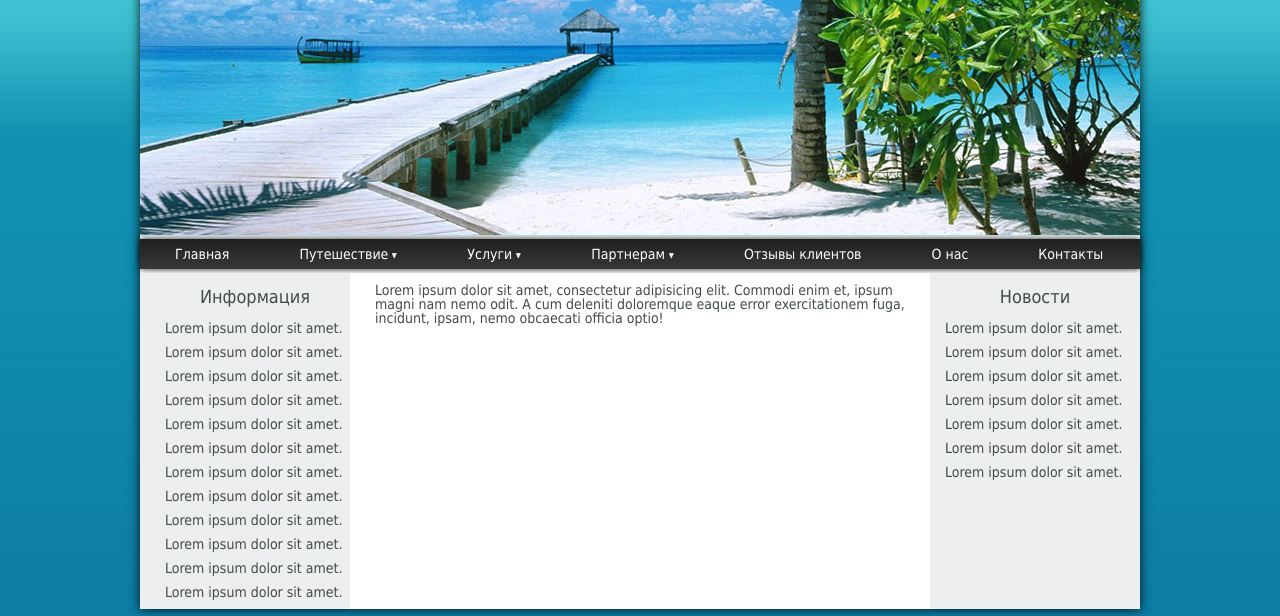
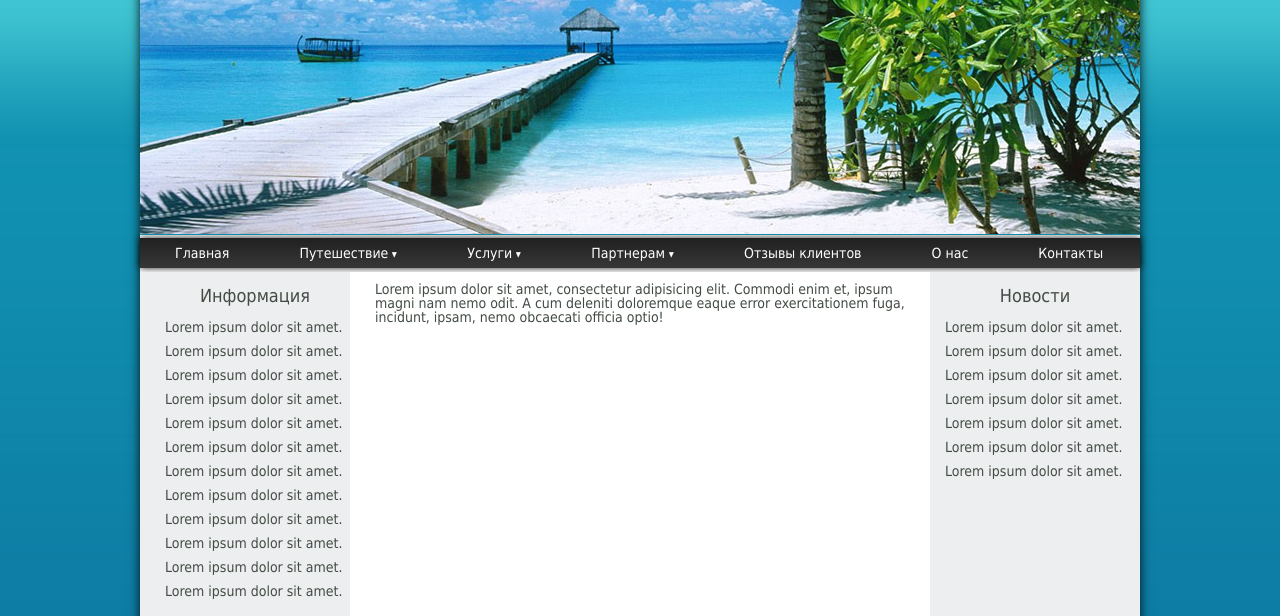
Before and after one commit to SergST7/GoIT_HTML_HW4, a plain HTML site: page index.html in a window 1280 px wide. Shown: the part 179-795 px from the top of the page. Drawn offline with Linux system fonts and the light colour scheme.

Commit message:
correct header img border color

```diff
--- a/css/style.css
+++ b/css/style.css
@@ -45,7 +45,7 @@ a {
   display: block;
   float: left;
   width: 283px;
-  height: 164px;
+  height: 163px;
   padding: 100px 0 0 70px;
   background: url(../img/logo.png);
   color: inherit;
@@ -113,8 +113,8 @@ a {
 }
 
 .image {
-  border-top: 1px solid #b0d8e2;
-  border-bottom: 1px solid #b0d8e2;
+  border-top: 1px solid #128aa7;
+  border-bottom: 1px solid #138aa7;
 }
 
 
@@ -216,7 +216,9 @@ nav {
   position: relative;
   left: 80%;
   float: left;
+  min-height:540px;
   overflow: hidden;
+
 }
 
 .content-left {
```
